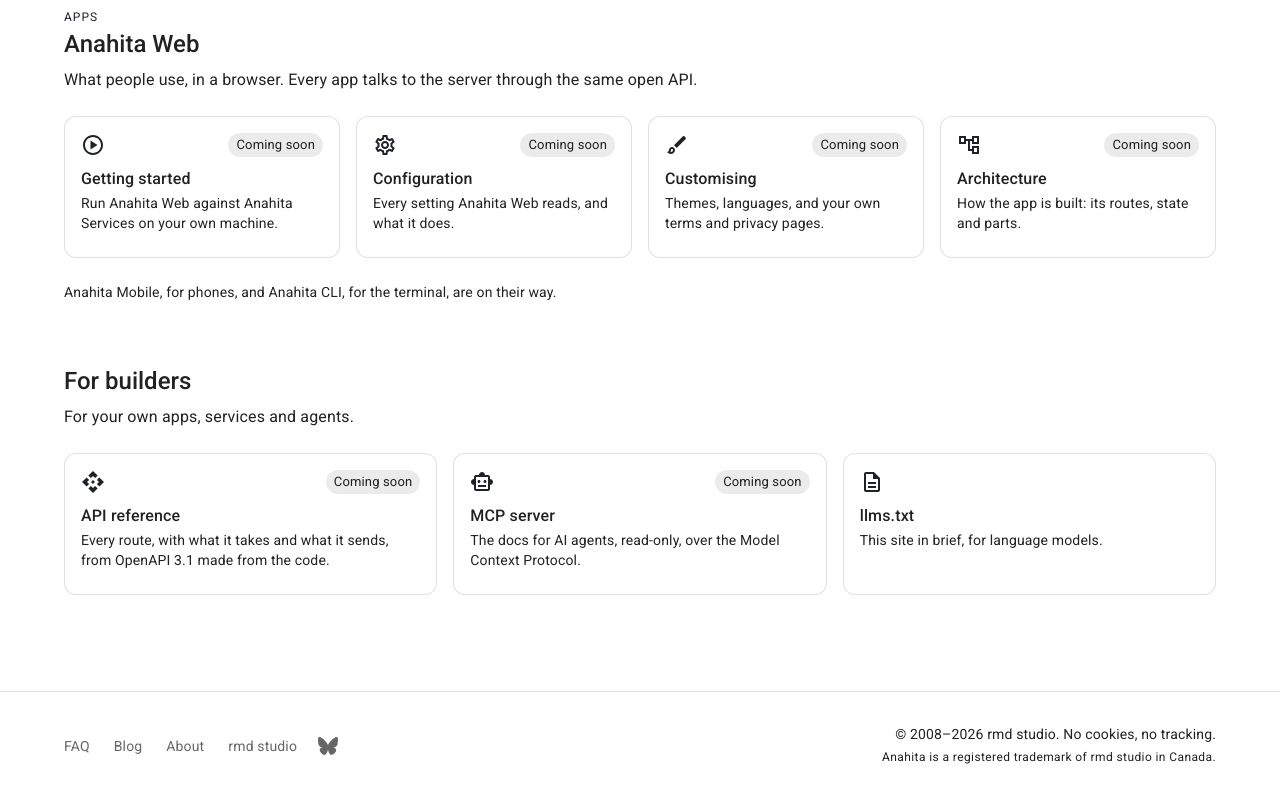
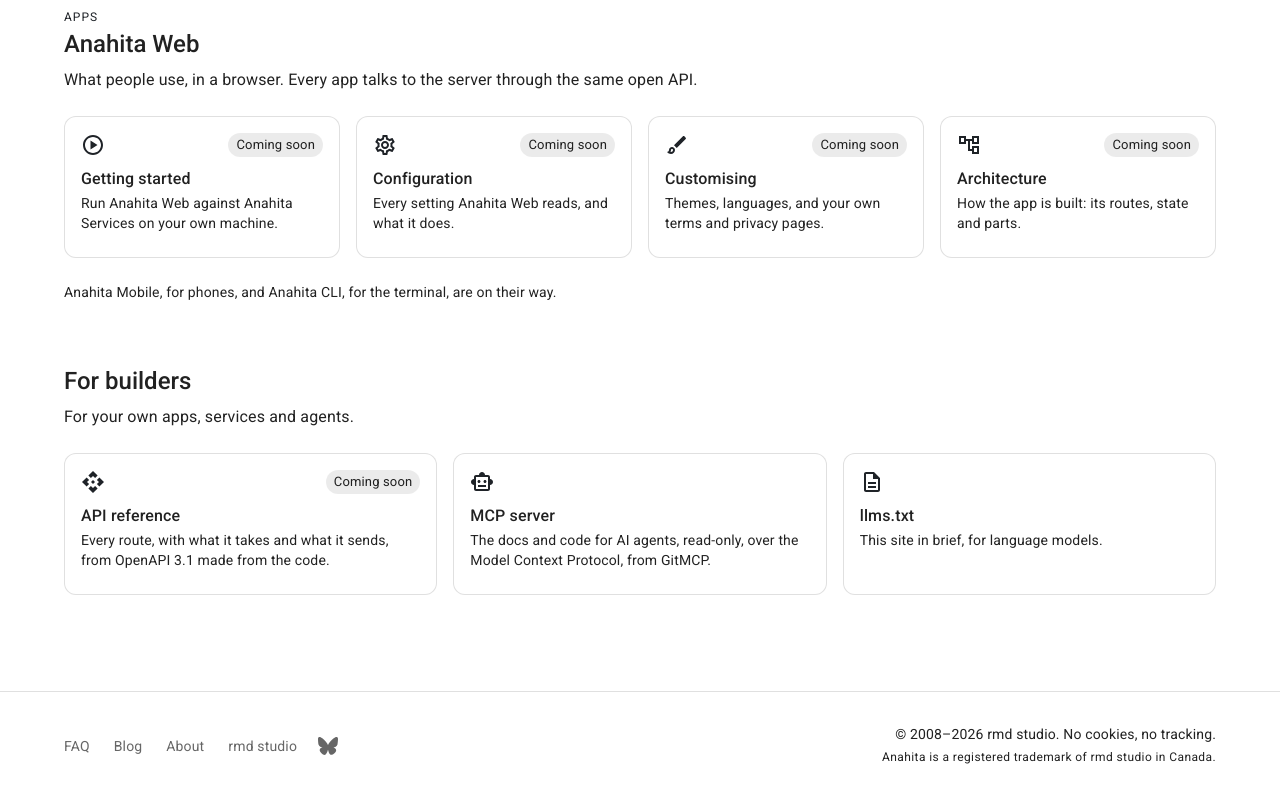
Before and after one commit to anahitasocial/anahita.io, a Next.js app: page /docs in a window 1280 px wide. Shown: the part 955-1755 px from the top of the page. Built offline with nearby package versions, Linux system fonts and the light colour scheme; what @mui/material-nextjs would draw is missing.

Commit message:
docs - the MCP server, from GitMCP
- changed: the MCP server card links to GitMCP for anahita-services
- changed: llms.txt and the site plan name the GitMCP addresses

```diff
--- a/src/data/docs.js
+++ b/src/data/docs.js
@@ -67,8 +67,8 @@
   {
     icon: 'smart_toy',
     title: 'MCP server',
-    text: 'The docs for AI agents, read-only, over the Model Context Protocol.',
-    href: null,
+    text: 'The docs and code for AI agents, read-only, over the Model Context Protocol, from GitMCP.',
+    href: 'https://gitmcp.io/anahitasocial/anahita-services',
   },
   {
     icon: 'description',
```
Also changed, not shown: public/llms.txt, 1 other file (tests, documents, lock files or other folders).
